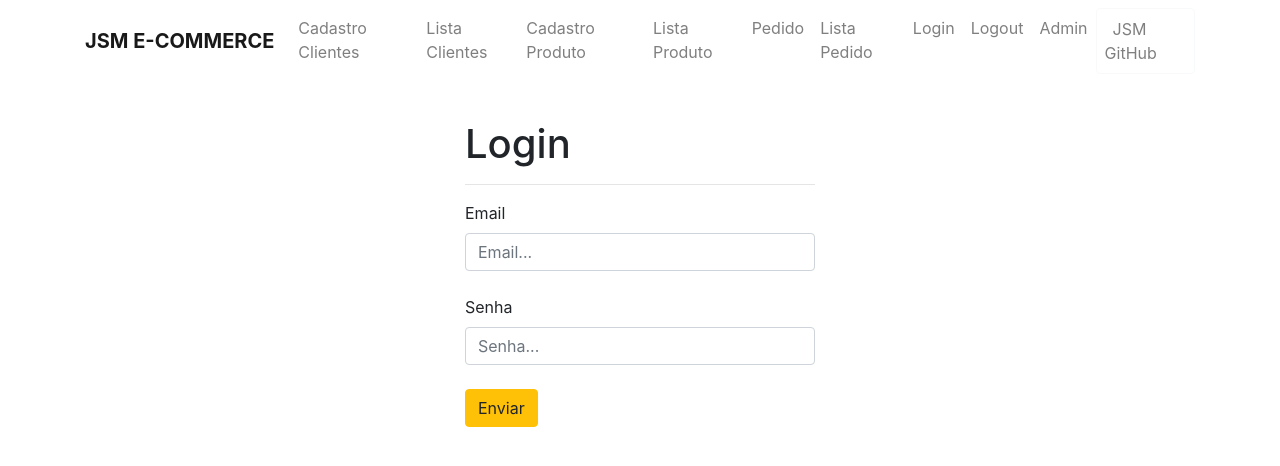
After one commit to hinale/juntas-somos-mais, a Django app: page /login/ in a window 1280 px wide. The commit adds this page. Shown: the top 466 px of the page. Run offline with Django 4.2, Linux system fonts and the light colour scheme.

Commit message:
Criação Login e Logout, alteração listaclientes.html e cadastro.html, Criação Usuário no models.py e no admin.py

```diff
--- a/jsm_app/admin.py
+++ b/jsm_app/admin.py
@@ -7,3 +7,4 @@ admin.site.register(Endereco)
 admin.site.register(Produto)
 admin.site.register(Categoria)
 admin.site.register(Pedido)
+admin.site.register(Usuario)
--- /dev/null
+++ b/jsm_app/templates/login.html
@@ -0,0 +1,41 @@
+{% extends 'base.html' %}
+
+{% block 'titulo' %} Login {% endblock %}
+
+{% block 'conteudo' %}
+
+<div class="container">
+  <br> <br> <br> <br> <br>
+
+  {% if status == '1'%}
+  <div class="alert alert-danger" role="alert">
+     Email ou senha inválidos
+    </div>
+  {% endif %}
+
+  <div class="row">
+
+    <div class="col-md">
+
+    </div>
+
+    <div class="col-md">
+      <h1>Login</h1>
+      <hr>{% comment %}  para colocar uma linha abaixo do Cadastre-se {% endcomment %}
+
+      <form method="POST" action="{% url 'validar_login' %}">{% csrf_token %}
+        <label>Email</label>
+        <input name="email" class="form-control" type="text" placeholder="Email...">
+        <br>
+        <label>Senha</label>
+        <input name="senha" class="form-control" type="password" placeholder="Senha...">
+        <br>
+        <input class="btn btn-info btn-warning" type="submit" value="Enviar">
+
+
+    </div>
+
+    <div class="col-md">
+
+    </div>
+{% endblock %}
--- a/jsm_app/urls.py
+++ b/jsm_app/urls.py
@@ -1,8 +1,10 @@
 from django.urls import path
 from . import views
+
 urlpatterns = [
     path('', views.home, name='home'),
     path('cadastro/', views.cadastro, name='cadastro'),
+    path('valida_cadastro/', views.valida_cadastro, name='valida_cadastro'),
     path('dados/', views.dados, name='dados'),
     path('listaclientes', views.listaclientes, name='listaclientes'),
     # FUNCIONAL, MAS NÃO É REQUISITO
@@ -11,4 +13,7 @@ urlpatterns = [
     path('visualizarproduto', views.visualizarproduto, name='visualizarproduto'),
     path('pedido', views.pedido, name='pedido'),
     path('visualizarpedido', views.visualizarpedido, name='visualizarpedido'),
+    path('login/', views.login, name='login'),
+    path('validar_login/', views.validar_login, name='validar_login'),
+    path('logout/', views.logout, name='logout'),
 ]
--- a/jsm_app/views.py
+++ b/jsm_app/views.py
@@ -6,28 +6,71 @@ from .forms import *
 from .models import *
 from rest_framework import viewsets
 from .serializers import PedidoSerializer
+from hashlib import sha256
+
 
 def home(request):
     data = Produto.objects.all()
     prod = {"produto_number": data}
     return render(request, "home.html", prod)
 
+
+def login(request):
+    status = request.GET.get('status')
+    return render(request, 'login.html', {'status': status})
+
+
+def validar_login(request):
+    email = request.POST.get('email')
+    senha = request.POST.get('senha')
+    senha = sha256(senha.encode()).hexdigest()  # para criptografar a senha
+
+    usuario = Usuario.objects.filter(email=email). filter(senha=senha)
+
+    if len(usuario) == 0:
+        return redirect('/login/?status=1')
+    elif len(usuario) > 0:
+        request.session['usuario'] = usuario[0].id
+        return redirect('/pedido')
+
+    return HttpResponse(f"{email} {senha}")
+
+
+def logout(request):
+    request.session.flush()  # vai deslogar o usuario
+    return redirect('/login/')
+
+
 def cadastro(request):
-    if request.method == "GET":
-        return render(request, 'cadastro.html')
-    else:
-        nome = request.POST.get('nome')
-        email = request.POST.get('email')
-        senha = request.POST.get('senha1')
-        user = User.objects.filter(email=email).first()
-        if user:
-            messages.info(request, 'Usuario já cadastrado.')
-            return redirect('cadastro')
-        user = User.objects.create_user(
-            first_name=nome, username=nome, email=email, password=senha)
-        user.save()
-        return redirect('dados')
-       # return HttpResponse("Cadastrado com sucesso") #redirecionar para inserção de dados pessoais (models Cliente) aka dados
+    status = request.GET.get('status')
+    return render(request, 'cadastro.html', {'status': status})
+
+
+def valida_cadastro(request):
+    nome = request.POST.get('nome')
+    senha = request.POST.get('senha')
+    email = request.POST.get('email')
+
+    usuario = Usuario.objects.filter(email=email)
+
+    # para verificar se o usuário não colocou a informação solicitada e sim apenas espaços
+    if len(nome.strip()) == 0 or len(email.strip()) == 0:
+        return redirect('/cadastro/?status=1')
+
+    if len(senha) < 8:  # para verificar se a senha tem menos de 8 digitos
+        return redirect('/cadastro/?status=2')
+
+    if len(usuario) > 0:  # para verificar se o usuário já existe
+        return redirect('/cadastro/?status=3')
+
+    try:
+        senha = sha256(senha.encode()).hexdigest()  # para criptografar a senha
+        usuario = Usuario(nome=nome, senha=senha, email=email)
+        usuario.save()
+
+        return redirect('/cadastro/?status=0')
+    except:
+        return redirect('/cadastro/?status=4')
 
 
 def dados(request):
@@ -71,11 +114,12 @@ def visualizarproduto(request):
 
 
 def listaclientes(request):
-    data = Cliente.objects.all()
+    data = Usuario.objects.all()
     clientes = {
-        "cliente_number": data
+        "usuario_number": data
     }
     return render(request, 'listaclientes.html', clientes)
+
 
 def pedido(request):
     form = PedidoForm(request.POST or None)
@@ -85,9 +129,11 @@ def pedido(request):
     context = {'form': form}
     return render(request, 'pedido.html', context)
 
+
 class PedidoViewSet(viewsets.ModelViewSet):
     queryset = Pedido.objects.all()
     serializer_class = PedidoSerializer
+
 
 def visualizarpedido(request):
     pedido = Pedido.objects.all
@@ -96,6 +142,7 @@ def visualizarpedido(request):
                       context)  # django.http.HttpResponse
     return render(request, 'visualizarpedido.html', context)
 
+
 @property
 def valor_total(self):
-    return valor_total (Pedido.quantidade * Produto.valor)
+    return valor_total(Pedido.quantidade * Produto.valor)
```
Also changed, not shown: jsm_app/models.py (+11 -1 lines), jsm_app/templates/cadastro.html (+32 -1 lines), jsm_app/templates/listaclientes.html (+3 -6 lines), jsm_app/migrations/0004_usuario.py (added).
